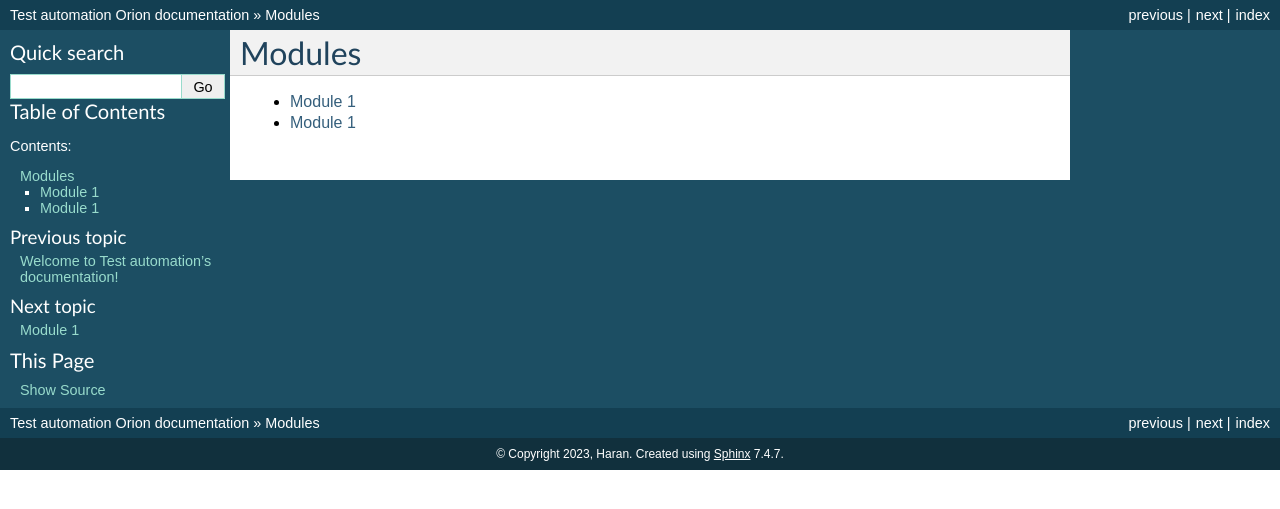
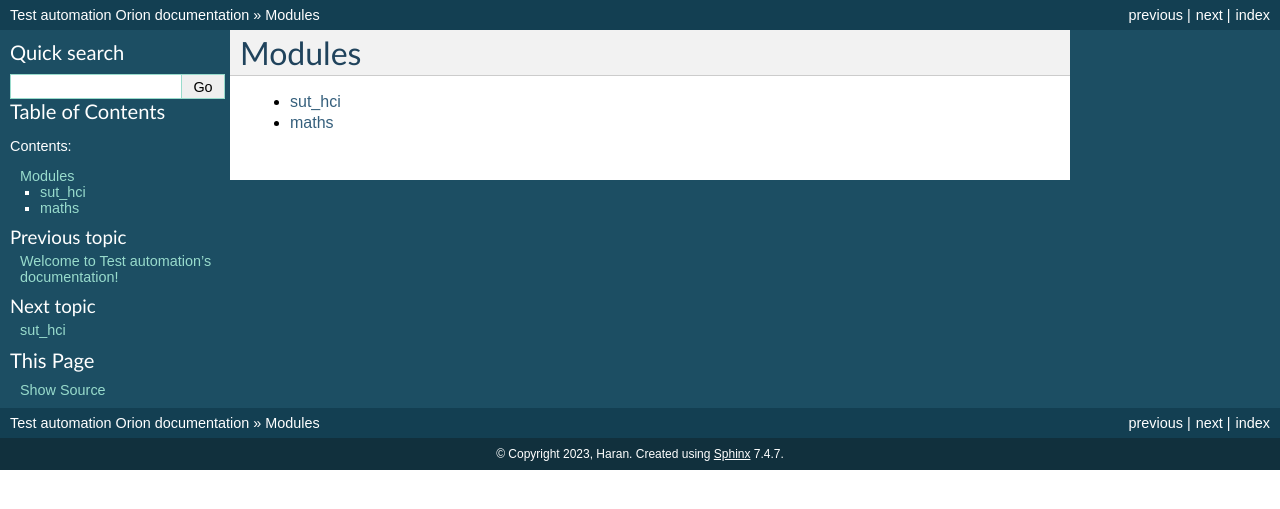
Before and after one commit to Haran-vembiah/Azure_DevOps_Rest_API, a Sphinx documentation site: the page built from doc/source/modules/index.rst, in a window 1280 px wide. Shown: the top 509 px of the page. Built offline with Sphinx 7.4.7, drawn with Linux system fonts in a browser that asks for light colours; pages that are not in the unit, such as notebooks, are missing from menus.

Commit message:
config changes

```diff
--- a/doc/source/modules/index.rst
+++ b/doc/source/modules/index.rst
@@ -4,6 +4,6 @@ Modules
 .. toctree::
    :maxdepth: 2
 
-   module1
-   module2
+   sut_hci
+   maths
    module3
--- a/doc/source/modules/module2.rst
+++ b/doc/source/modules/maths.rst
@@ -1,7 +1,7 @@
-Module 1
+maths
 =========
 
-This is the content of module 1.
+This is the content of Maths package.
 
 .. automodule:: maths
    :members:
--- a/doc/source/modules/module1.rst
+++ b/doc/source/modules/sut_hci.rst
@@ -1,7 +1,7 @@
-Module 1
+sut_hci
 =========
 
-This is the content of module 1.
+This is the content of sut_hci package.
 
 .. automodule:: sut_hci.dev
    :members:
```
